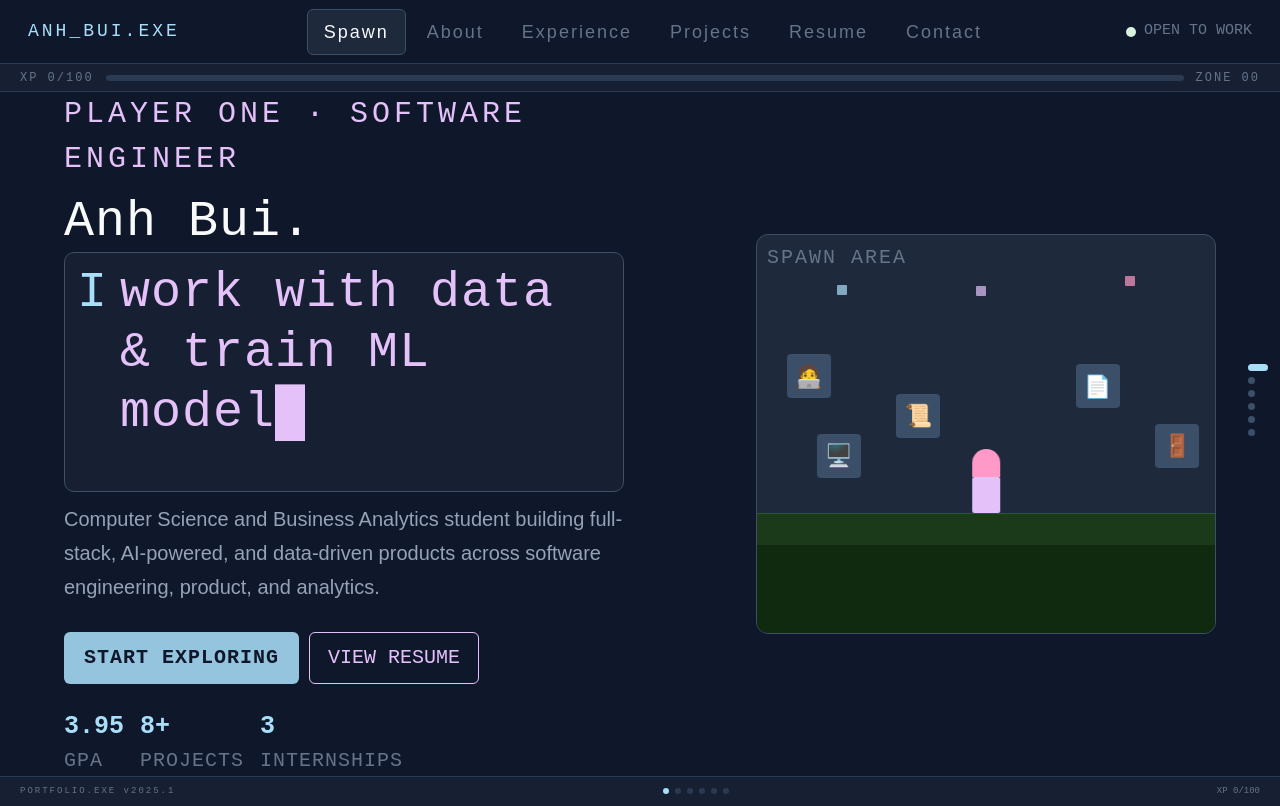
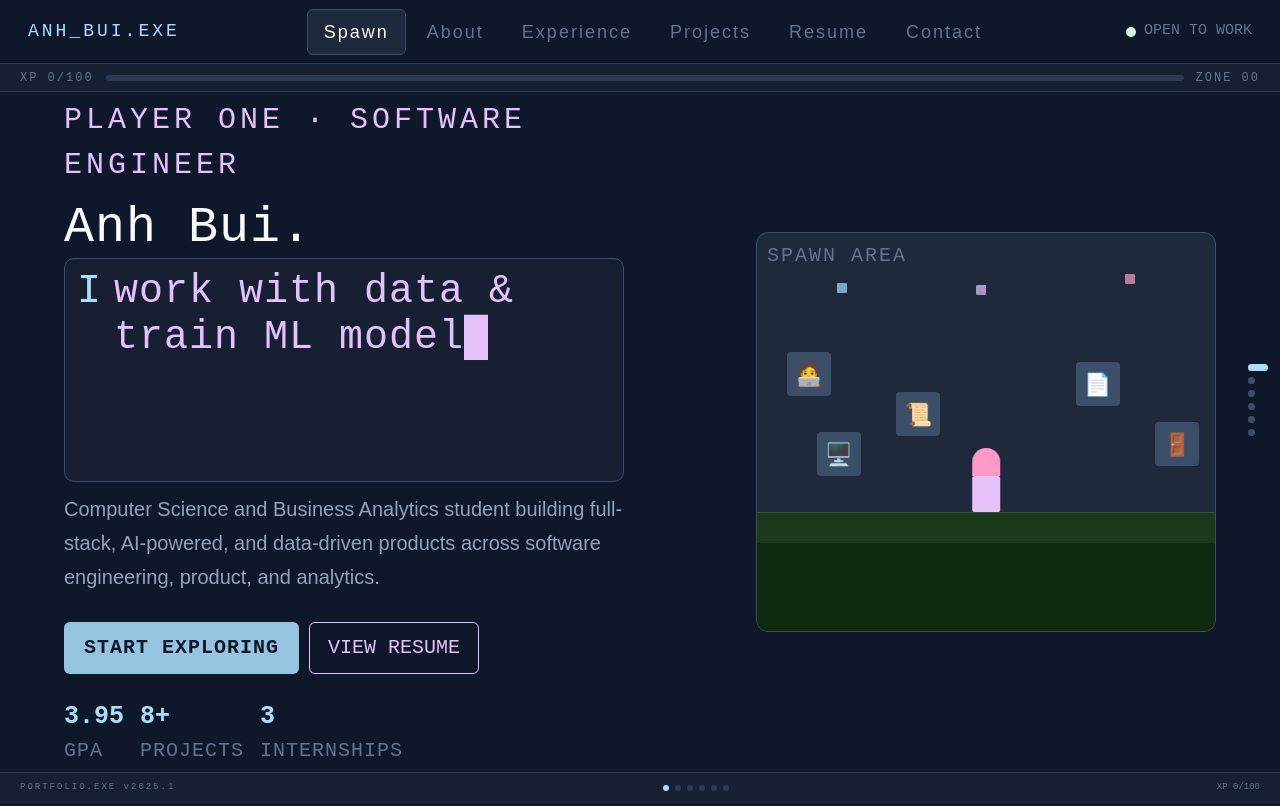
Before and after one commit to buikhueanh/anhbui-portfolio, a Next.js app: page / in a window 1280 px wide. Built offline with nearby package versions, Linux system fonts and the light colour scheme; no server answers.

Commit message:
fix typing portal

```diff
--- a/src/sections/Hero/HeroText.tsx
+++ b/src/sections/Hero/HeroText.tsx
@@ -51,16 +51,27 @@ export function HeroText() {
               border: '1px solid var(--c-border-hi)',
               borderRadius: 10,
               padding: '10px 12px',
+              // Do not inherit the giant h1 font size on phones.
+              fontSize: 'clamp(22px, 7.2vw, 40px)',
+              lineHeight: 1.15,
               // Fixed/intentional typing area so surrounding UI never shifts.
-              // 4 lines at the h1's line-height (1.2).
-              height: '4.8em',
+              // Sized to handle wrapping on narrow screens.
+              height: '5.6em',
               overflow: 'hidden',
               alignItems: 'flex-start',
             }}
           >
             <span style={{ display: 'flex', alignItems: 'flex-start', gap: 12 }}>
               <span style={{ color: 'var(--c-primary)' }}>I</span>
-              <span style={{ color: 'var(--c-secondary)', minWidth: 0 }}>
+              <span
+                style={{
+                  color: 'var(--c-secondary)',
+                  minWidth: 0,
+                  maxWidth: '100%',
+                  overflowWrap: 'anywhere',
+                  wordBreak: 'break-word',
+                }}
+              >
                 <TypewriterText
                   className="block"
                   phrases={[
```
